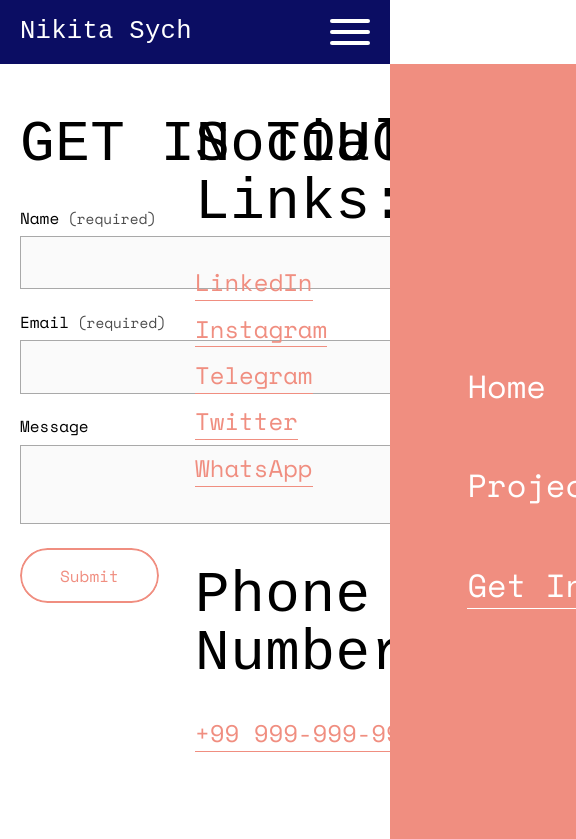
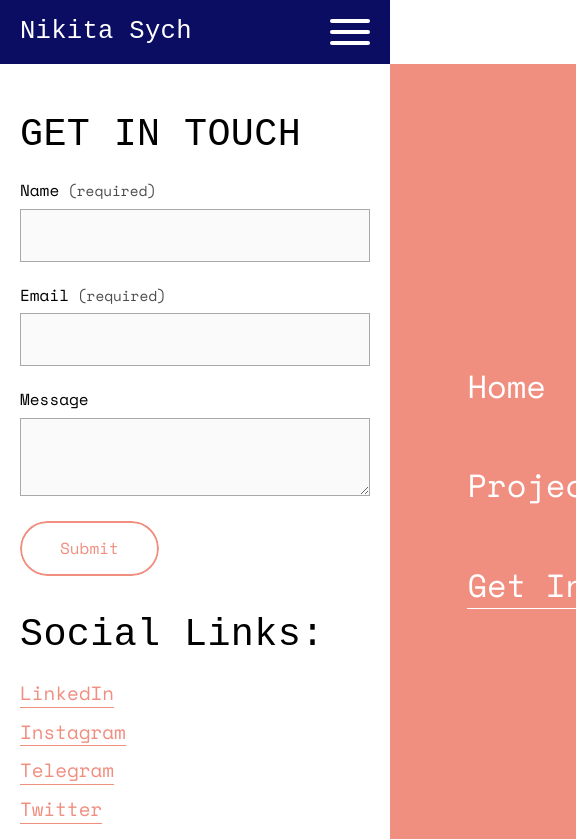
Before and after one commit to Danabess/portfolio-dev, a React (Vite) app: page /portfolio-dev/get-in-touch in a window 390 px wide. Shown: the top 839 px of the page, 576 px wide, since content can reach past the window. Built offline with nearby package versions, Linux system fonts and the light colour scheme; a web font is replaced by a local one.

Commit message:
add: GetInTouch responsibility

```diff
--- a/src/header.tsx
+++ b/src/header.tsx
@@ -1,4 +1,4 @@
-import { useState } from "react"
+import { useState, useEffect } from "react"
 import { NavLink } from "react-router"
 
 import { WebSiteName } from "./App"
@@ -10,9 +10,17 @@
 export default function Header() {
     const [windowSize, setWindowSize] = useState(window.innerWidth)
 
-    window.addEventListener("resize", () => {
-        setWindowSize(window.innerWidth)
-    })
+    useEffect(() => {
+        const handleResize = () => {
+            setWindowSize(window.innerWidth)
+        }
+
+        window.addEventListener("resize", handleResize)
+
+        return () => {
+            window.removeEventListener("resize", handleResize)
+        }
+    }, [])
 
     return (
         <header className="header main-background">
--- a/src/styles/main-styles.css
+++ b/src/styles/main-styles.css
@@ -261,6 +261,7 @@
   border: 0.1rem solid rgb(169, 169, 169);
   outline: none;
   width: 100%;
+  box-sizing: border-box;
   background-color: rgb(250, 250, 250);
   font-family: "Space Mono", monospace;
 }
@@ -893,7 +894,8 @@
 }
 .getintouch-form h2,
 .getintouch-links h2 {
-  margin-bottom: 2rem;
+  margin-bottom: 2.5rem;
+  font-weight: 400 !important;
 }
 
 .getintouch-form-inner,
@@ -927,4 +929,39 @@
 
 .getintouch-links-list li:not(:last-child) {
   margin-bottom: 0.5rem;
+}
+
+@media (max-width: 1200px) {
+  .getintouch-inner {
+    flex-direction: column;
+    gap: 5rem;
+  }
+  .getintouch-form,
+  .getintouch-links {
+    width: 100%;
+  }
+  .getintouch-form form {
+    width: 100%;
+  }
+  .getintouch-form-inner,
+  .getintouch-links-inner {
+    width: 100%;
+  }
+}
+@media (max-width: 616px) {
+  .getintouch-inner {
+    flex-direction: column;
+    gap: 2.5rem;
+  }
+  .getintouch-form h2,
+  .getintouch-links h2 {
+    font-size: 2.4rem;
+    margin-bottom: 1.5rem;
+  }
+  .getintouch-links-inner div:first-child {
+    margin-bottom: 2.5rem;
+  }
+  .getintouch-link.p1 {
+    font-size: 1.2rem;
+  }
 }/*# sourceMappingURL=main-styles.css.map */
--- a/src/styles/main-styles.scss
+++ b/src/styles/main-styles.scss
@@ -314,6 +314,7 @@
     border: 0.1rem solid $input-border-color;
     outline: none;
     width: 100%;
+    box-sizing: border-box;
     background-color: $input-background-color;
     font-family: $paragraphs-font;
 
@@ -905,9 +906,6 @@
             width: 100%;
         }
     }
-
-    .contact-image {
-    }
 }
 
 @media (max-width: 616px) {
@@ -1076,7 +1074,8 @@
     width: 50%;
 
     & h2 {
-        margin-bottom: 2rem;
+        margin-bottom: 2.5rem;
+        font-weight: 400 !important;
     }
 }
 
@@ -1121,3 +1120,49 @@
         margin-bottom: 0.5rem;
     }
 }
+
+@media (max-width: 1200px) {
+    .getintouch-inner {
+        flex-direction: column;
+        gap: 5rem;
+    }
+
+    .getintouch-form,
+    .getintouch-links {
+        width: 100%;
+    }
+
+    .getintouch-form {
+        & form {
+            width: 100%;
+        }
+    }
+
+    .getintouch-form-inner,
+    .getintouch-links-inner {
+        width: 100%;
+    }
+}
+
+@media (max-width: 616px) {
+    .getintouch-inner {
+        flex-direction: column;
+        gap: 2.5rem;
+    }
+
+    .getintouch-form h2,
+    .getintouch-links h2 {
+        font-size: 2.4rem;
+        margin-bottom: 1.5rem;
+    }
+
+    .getintouch-links-inner {
+        & div:first-child {
+            margin-bottom: 2.5rem;
+        }
+    }
+
+    .getintouch-link.p1 {
+        font-size: 1.2rem;
+    }
+}
```
Also changed, not shown: 1 other file (tests, documents, lock files or other folders).
